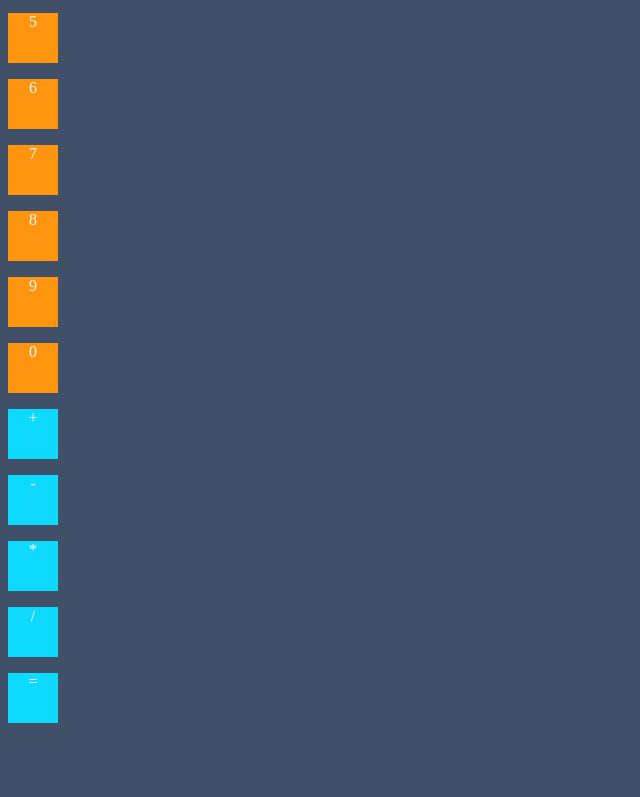
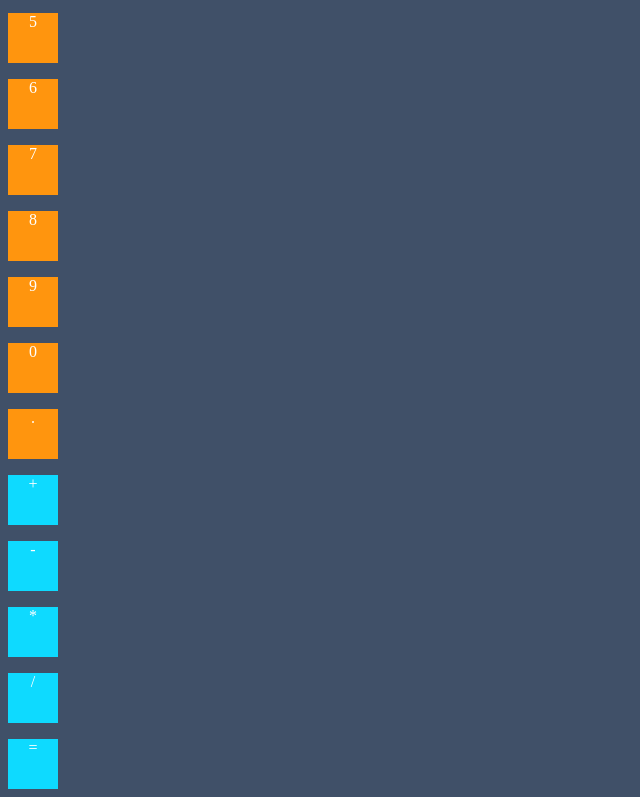
Before and after one commit to joecairns520/calculator, a plain HTML site: page index.html in a window 1280 px wide. Shown: the part 497-1294 px from the top of the page, without its empty margins (0-640 px from the left). Before the commit the page ends 1228 px from the top, so only its background shows below. Drawn offline with Linux system fonts and the light colour scheme.

Commit message:
Update index.html

```diff
--- a/index.html
+++ b/index.html
@@ -26,6 +26,7 @@
       <div id="numbers"><p id="calc_text">8</p></div>
       <div id="numbers"><p id="calc_text">9</p></div>
       <div id="numbers"><p id="calc_text">0</p></div>
+      <div id="numbers"><p id="calc_text">.</p></div>
 
       <div id="operator"><p id="calc_text">+</p></div>
       <div id="operator"><p id="calc_text">-</p></div>
```
